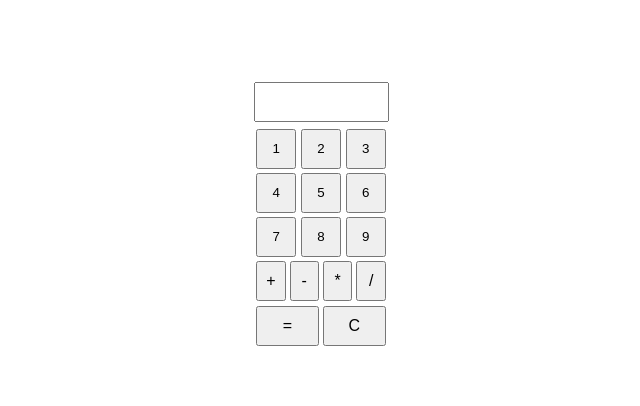
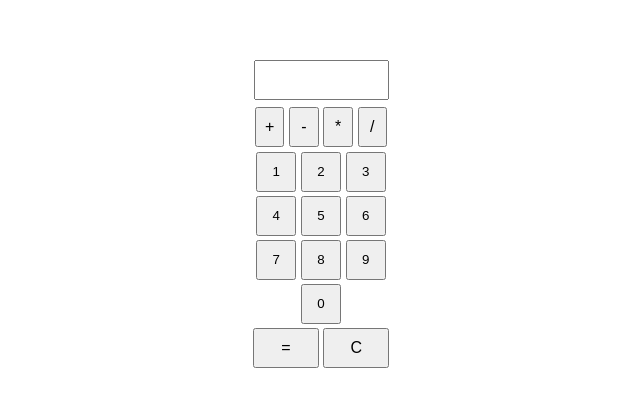
Before and after one commit to Alamito/Calculator-HTML-JS-CSS, a plain HTML site: page index.html in a window 1280 px wide. Shown: the part 184-590 px from the top of the page, without its empty margins (319-959 px from the left). Drawn offline with Linux system fonts and the light colour scheme.

Commit message:
feat - add zero

```diff
--- a/index.html
+++ b/index.html
@@ -11,6 +11,12 @@
     <main id="calculator">
         <div class="input">
             <input class="printNumber" type = "text" onkeypress="return onlynumber();" inputmode="numeric" value="" >
+        </div>
+        <div class="options">
+            <button class="buttonCalcOption sum">+</button>
+            <button class="buttonCalcOption subtraction">-</button>
+            <button class="buttonCalcOption product">*</button>
+            <button class="buttonCalcOption division">/</button>
         </div>
         <div class="ColumnOne">
             <div class="one">
@@ -45,11 +51,11 @@
                 <button class="buttonCalc">9</button>
             </div>
         </div>
-        <div class="options">
-            <button class="buttonCalcOption sum">+</button>
-            <button class="buttonCalcOption subtraction">-</button>
-            <button class="buttonCalcOption product">*</button>
-            <button class="buttonCalcOption division">/</button>
+        <div class="ColumnFour">
+            <div class="zero">
+                <button class="buttonCalc">0</button>
+            </div>
+        </div>
         <div class="resultAndClear">
             <button class = "buttonResult">=</button>
             <button class = "buttonClear">C</button>
--- a/script.js
+++ b/script.js
@@ -5,6 +5,7 @@ let operator = '';
 
 console.log("Calculator rodano");
 
+buttonZero = document.querySelector('.zero');
 buttonOne = document.querySelector('.one');
 buttonTwo = document.querySelector('.two');
 buttonThree = document.querySelector('.three');
@@ -38,6 +39,9 @@ input.addEventListener("keydown", function (e) {
     console.log(e.key);
 });
 
+buttonZero.addEventListener('click', () => {
+    storeNumber('0')
+})
 buttonOne.addEventListener('click', () => {
     storeNumber('1')
 })
--- a/style.css
+++ b/style.css
@@ -19,7 +19,7 @@
     margin-bottom: 0.3em;
 }
 
-.ColumnOne, .ColumnTwo, .ColumnThree {
+.ColumnOne, .ColumnTwo, .ColumnThree, .ColumnFour {
     display: flex;
     gap: 0.3em;
 }
@@ -37,10 +37,15 @@
     font-size: 1em;
 }
 
+.options, .resultAndClear {
+    display: flex;
+    gap: 0.3em;
+}
+
 .buttonResult, .buttonClear {
     margin-bottom: 0.3em;
     height: 2.5em;
-    width: 48.4%;
+    width: 4.1em;
     font-size: 1em;
 }
 
@@ -48,14 +53,3 @@
     text-align: right;
     padding: 4px;
 }
-
-/*input::-webkit-outer-spin-button,
-input::-webkit-inner-spin-button {
-    /* display: none; <- Crashes Chrome on hover */
-    /*-webkit-appearance: none;
-    margin: 0; /* <-- Apparently some margin are still there even though it's hidden
-}
-
-input[type=number] {
-    -moz-appearance:textfield;
-}*/
```
